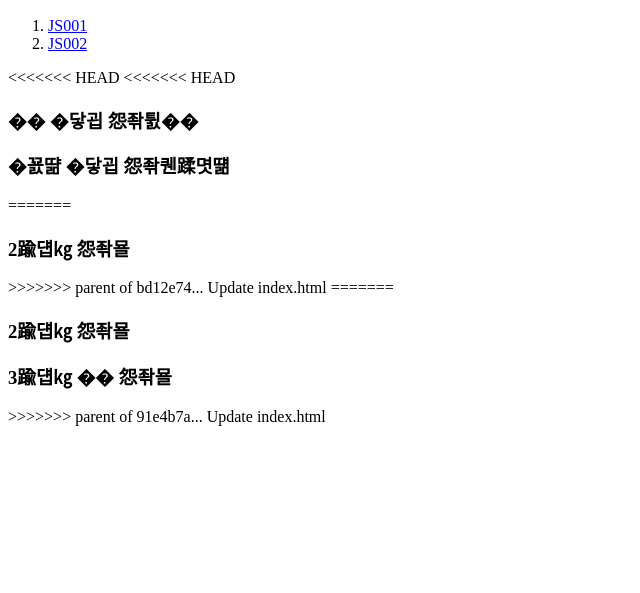
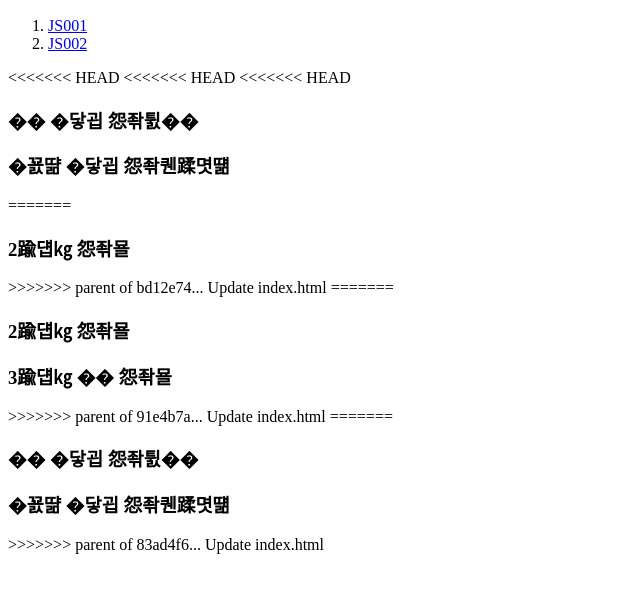
Before and after one commit to sindc1226/FSD202, a plain HTML site: page index.html in a window 1280 px wide. Shown: the part 127-720 px from the top of the page, without its empty margins (0-640 px from the left). Drawn offline with Linux system fonts and the light colour scheme.

Commit message:
Update index.html

```diff
--- a/index.html
+++ b/index.html
@@ -19,6 +19,7 @@
     </ol>
 <<<<<<< HEAD
 <<<<<<< HEAD
+<<<<<<< HEAD
     <h3>아 이거 고칠래</h3>
     <h3>아니 이거 고쳐본다</h3>
 =======
@@ -28,6 +29,10 @@
     <h3>2번째 고침</h3>
     <h3>3번째 또 고침</h3>
 >>>>>>> parent of 91e4b7a... Update index.html
+=======
+    <h3>아 이거 고칠래</h3>
+    <h3>아니 이거 고쳐본다</h3>
+>>>>>>> parent of 83ad4f6... Update index.html
 </body>
 
 </html>
```
